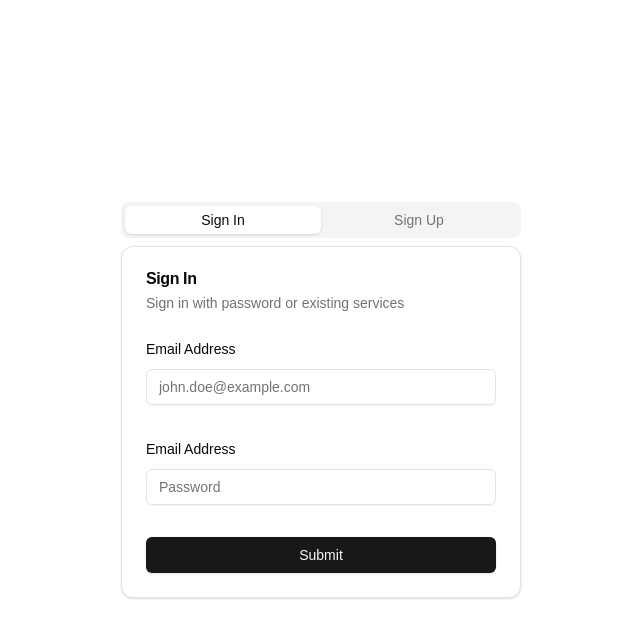
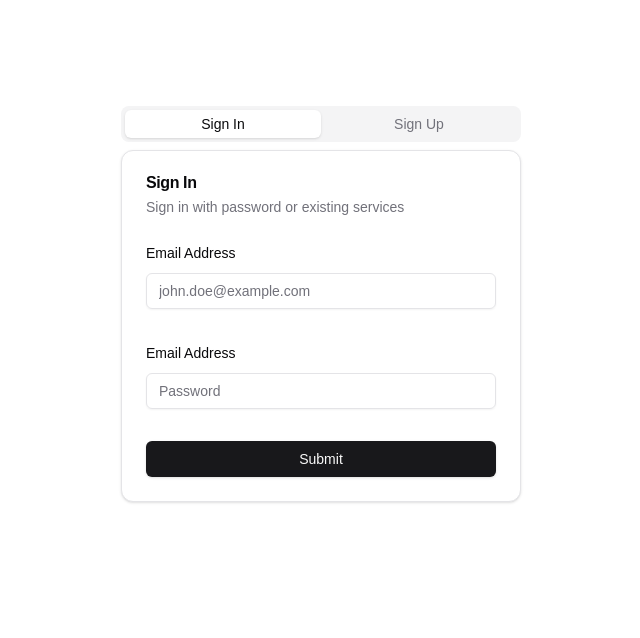
Before and after one commit to eedu7/ecommerce-api, a Next.js app in the folder frontend/: page /auth in a window 1280 px wide. Shown: the top 638 px of the page, without its empty margins (319-959 px from the left). Built offline with nearby package versions, Linux system fonts and the light colour scheme.

Commit message:
FEAT: created the sign in card and sign in form

```diff
--- a/frontend/src/features/auth/components/auth-screen.tsx
+++ b/frontend/src/features/auth/components/auth-screen.tsx
@@ -4,7 +4,7 @@ import SignUpCard from "@/features/auth/components/sign-up-card";
 
 const AuthScreen = () => {
     return (
-            <Tabs defaultValue="sign-in" className="w-[400px]">
+            <Tabs defaultValue="sign-in" className="w-[400px] mb-48">
                 <TabsList className="grid w-full grid-cols-2">
                     <TabsTrigger value="sign-in">Sign In</TabsTrigger>
                     <TabsTrigger value="sign-up">Sign Up</TabsTrigger>
```
